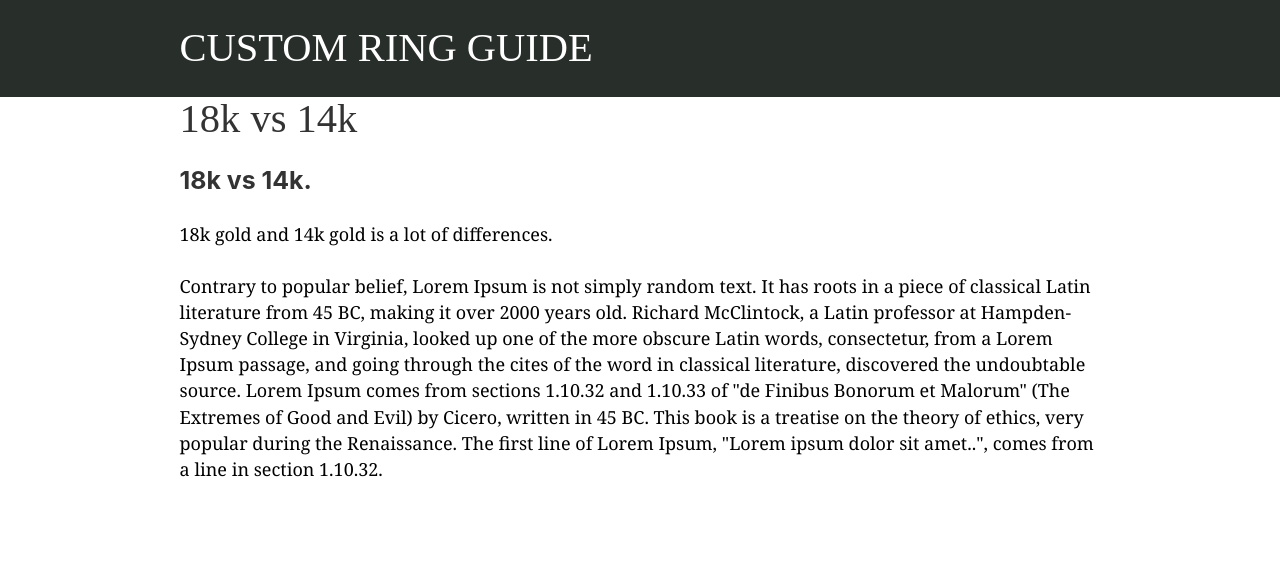
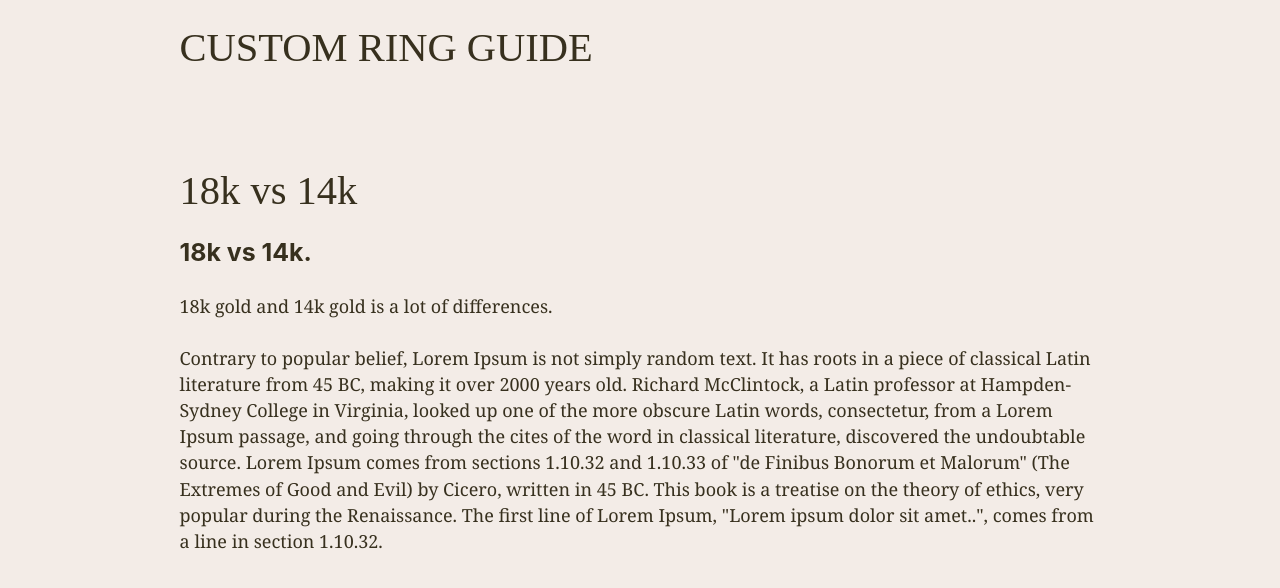
Before and after one commit to BenjaminWaye/custom-ring-guide, a Gatsby site: page /ice-cream/ in a window 1280 px wide. Built offline with nearby package versions, Linux system fonts and the light colour scheme; Gatsby itself is replaced by a stand-in of ours.

Commit message:
add animations with react-reveal

```diff
--- a/package.json
+++ b/package.json
@@ -21,6 +21,7 @@
     "react-datalist-input": "^2.0.0",
     "react-dom": "^16.12.0",
     "react-helmet": "^6.1.0",
+    "react-reveal": "^1.2.2",
     "styled-components": "^5.2.1"
   },
   "devDependencies": {
--- a/src/components/header.js
+++ b/src/components/header.js
@@ -2,10 +2,10 @@ import { Link } from "gatsby"
 import PropTypes from "prop-types"
 import React from "react"
 
-const Header = ({ siteTitle }) => (
+const Header = ({ siteTitle, isBlogPost = true }) => (
   <header
     style={{
-      background: `#282e2a`,
+      background: isBlogPost ? `#F3ECE7` : `#282e2a`,
     }}
   >
     <div
@@ -19,7 +19,7 @@ const Header = ({ siteTitle }) => (
         <Link
           to="/"
           style={{
-            color: `white`,
+            color: isBlogPost ? `#37301e` : `white`,
             textDecoration: `none`,
           }}
         >
--- a/src/components/hero/hero.js
+++ b/src/components/hero/hero.js
@@ -1,6 +1,7 @@
 import React from 'react';
 import styled from "styled-components"
 import { Link } from "gatsby"
+import Fade from 'react-reveal/Fade';
 
 const HeroContainer = styled.div`
 background: #282e2a;
@@ -18,6 +19,7 @@ max-width: 960px;
     padding: 1.45rem 1.0875rem;
     margin: auto;
     height: 100%;
+
 }
 `
 
@@ -100,22 +102,28 @@ text-transform: uppercase;
 `
 
 const Hero = () => {
-
     return (
         <HeroContainer>
+
             <HeroInner>
                 <HeroInnerInner>
             <HeroText>
+
                 <HeroHeading><div>Guiding you in</div><div>making custom rings</div></HeroHeading>
-                <BlogLink href="">Explore our guides ↓</BlogLink>
+                <BlogLink to="#">Explore our guides ↓</BlogLink>
+
+
             </HeroText>
+            <Fade>
             <HeroImageContainer>
                 <HeroImageInnerContainer>
                 <HeroImage alt="Diamond solitaire 18k" src={require('../../images/diamond-solitaire-18k.jpg')}/>
                 </HeroImageInnerContainer>
             </HeroImageContainer>
+            </Fade>
             </HeroInnerInner>
             </HeroInner>
+
         </HeroContainer>
     );
 };
--- a/src/components/layout.css
+++ b/src/components/layout.css
@@ -396,7 +396,6 @@ p {
   padding-right: 0;
   padding-top: 0;
   margin-bottom: 1.45rem;
-  color: black;
 }
 pre {
   margin-left: 0;
--- a/src/components/layout.js
+++ b/src/components/layout.js
@@ -13,7 +13,7 @@ import Header from "./header"
 import Hero from "../components/hero/hero"
 import "./layout.css"
 
-const Layout = ({ children, blogPost = false }) => {
+const Layout = ({ children, isBlogPost = false }) => {
   const data = useStaticQuery(graphql`
     query SiteTitleQuery {
       site {
@@ -25,9 +25,12 @@ const Layout = ({ children, blogPost = false }) => {
   `)
 
   return (
-    <>
-      <Header siteTitle={data.site.siteMetadata?.title || `Title`} />
-   {!blogPost &&
+    <div style={{
+      background: isBlogPost ? `#F3ECE7` : `inherit`,
+      height: `100vh`,
+    }}>
+      <Header siteTitle={data.site.siteMetadata?.title || `Title`} isBlogPost={isBlogPost} />
+   {!isBlogPost &&
     <Hero></Hero>
    }
 
@@ -42,7 +45,7 @@ const Layout = ({ children, blogPost = false }) => {
         <footer>
         </footer>
       </div>
-    </>
+    </div>
   )
 }
 
--- a/src/templates/blog-post.js
+++ b/src/templates/blog-post.js
@@ -2,18 +2,25 @@ import React from 'react';
 import {graphql} from 'gatsby';
 import Layout from '../components/layout';
 import SEO from '../components/seo';
+import styled from "styled-components"
+
+const BlogArticle = styled.article`
+color: #37301e;
+padding-top: 4rem;
+}
+`
 
 export default ({data}) => {
     const post = data.markdownRemark;
     return (
-        <Layout blogPost={true}>
+        <Layout isBlogPost={true}>
             <SEO title={post.frontmatter.title}/>
-            <div>
+            <BlogArticle>
                 <h1>
                     {post.frontmatter.title}
                 </h1>
                 <div dangerouslySetInnerHTML={{__html: post.html}}></div>
-            </div>
+            </BlogArticle>
         </Layout>
     )
 };
```
Also changed, not shown: src/pages/index.js (+6 -3 lines), 1 other file.
